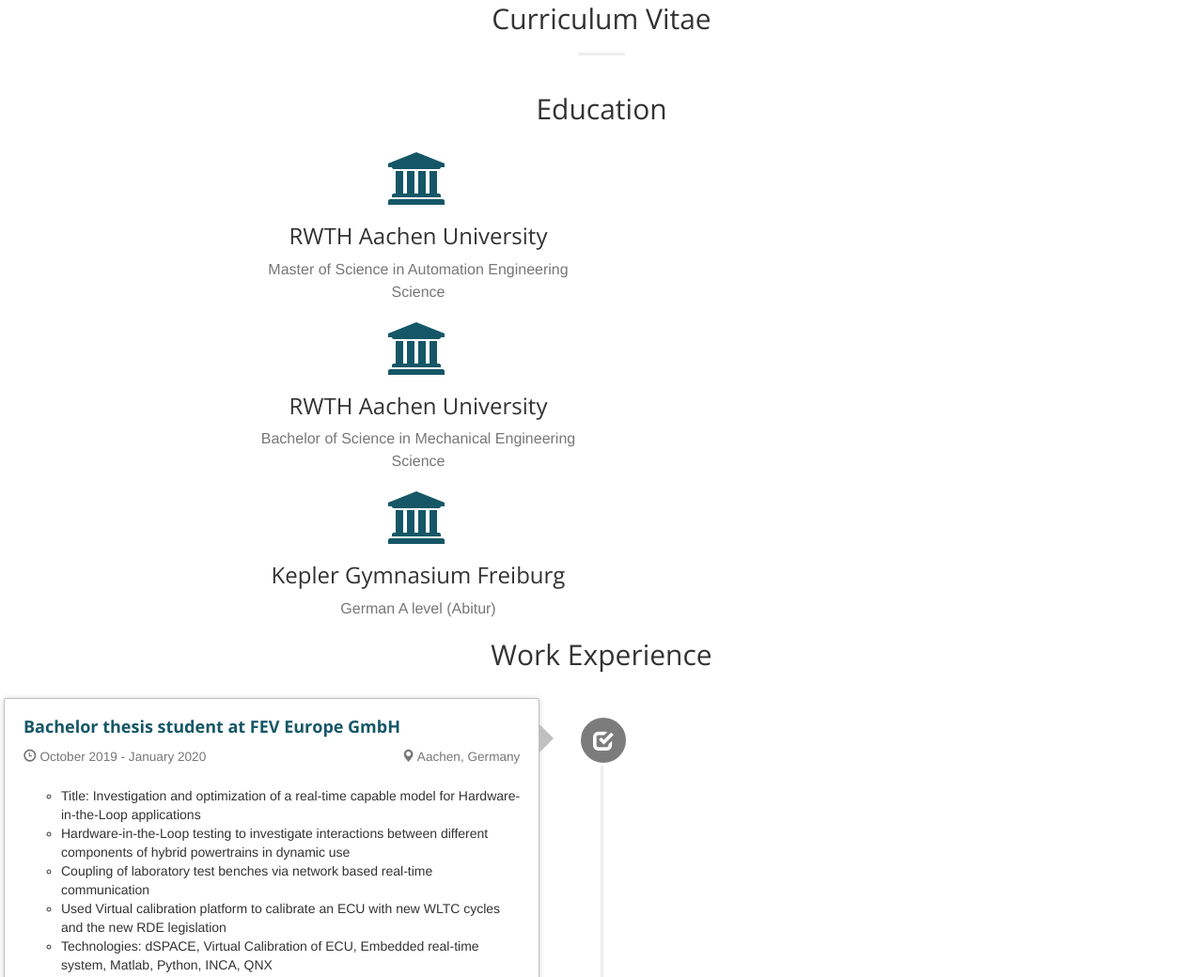
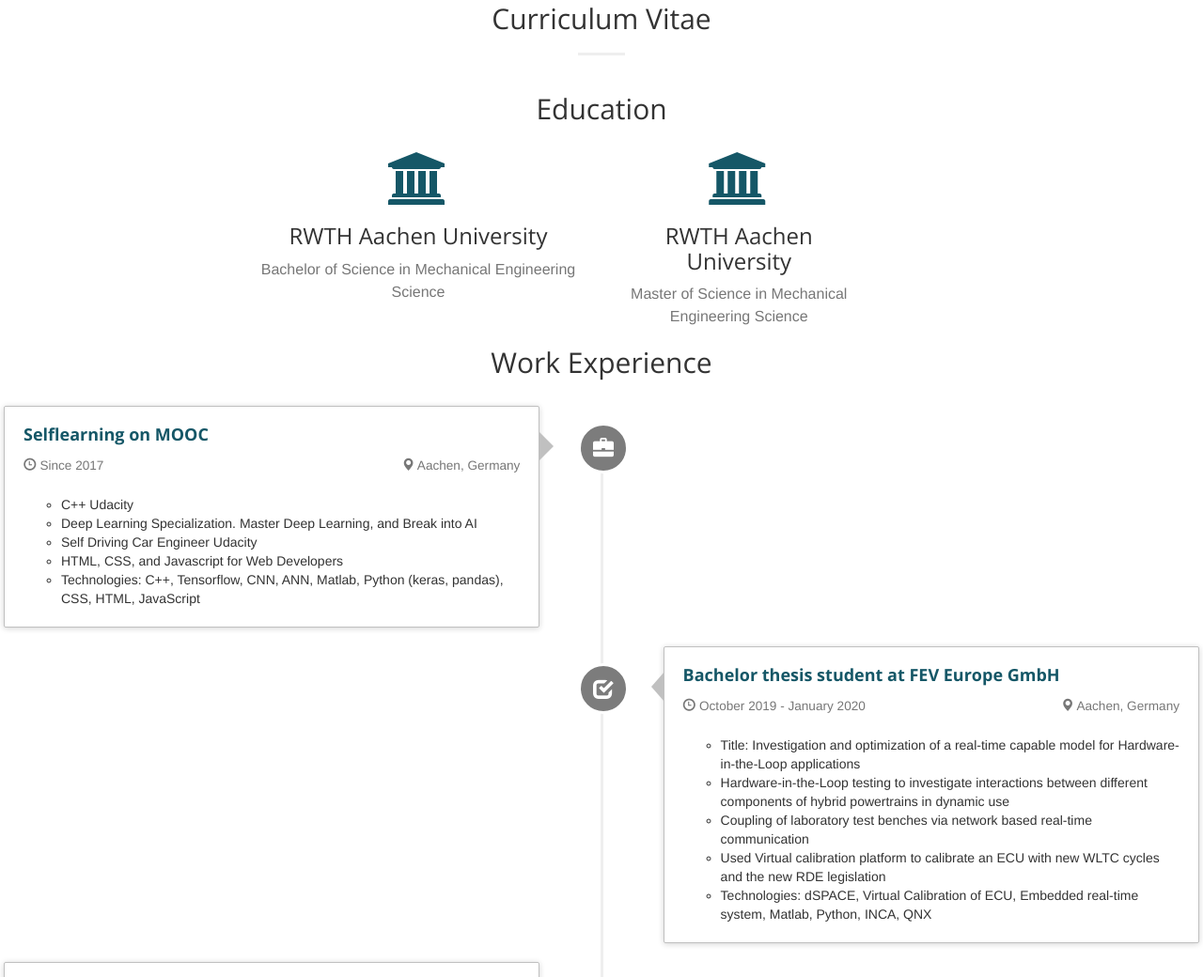
Before and after one commit to IsaacTitan/SiHaoShen.github.io, a plain HTML site: page index.html in a window 1280 px wide. Shown: the part 2060-3100 px from the top of the page at 94% size. Drawn offline with nearby package versions, Linux system fonts and the light colour scheme.

Commit message:
Update
Update

```diff
--- a/index.html
+++ b/index.html
@@ -221,20 +221,17 @@
                     <div class="service-box">
                         <i class="fa fa-4x fa-university wow bounceIn text-primary"></i>
                         <h3>RWTH Aachen University</h3>
-                        <p class="text-muted">Master of Science in Automation Engineering Science</p>
+                        <p class="text-muted">Bachelor of Science in Mechanical Engineering Science</p>
                     </div>
+                </div>
+                <div class="col-lg-3 col-md-6 text-center">
                     <div class="service-box">
                         <i class="fa fa-4x fa-university wow bounceIn text-primary"></i>
                         <h3>RWTH Aachen University</h3>
-                        <p class="text-muted">Bachelor of Science in Mechanical Engineering Science</p>
-                    </div>
-
-                    <div class="service-box">
-                        <i class="fa fa-4x fa-university wow bounceIn text-primary"></i>
-                        <h3>Kepler Gymnasium Freiburg</h3>
-                        <p class="text-muted">German A level (Abitur)</p>
+                        <p class="text-muted">Master of Science in Mechanical Engineering Science</p>
                     </div>
                 </div>
+
             </div>
         </div>
         <div class="container">
@@ -248,7 +245,37 @@
         <div class="row">
             <div class="col-md-12">
                 <ul class="timeline">
-
+                        <li class="timeline-item">
+                                <div class="timeline-badge"><i class="glyphicon glyphicon-briefcase"></i></div>
+                                <div class="timeline-panel">
+                                    <div class="timeline-heading">
+                                        <h4 class="timeline-title">Selflearning on MOOC</h4>
+                                        <div id='textbox'>
+                                            <p class='alignleft'>
+                                                <small class="text-muted">
+                                                    <i class="glyphicon glyphicon-time"></i>
+                                                Since 2017
+                                                </small>
+                                            </p>
+                                            <p class='alignright'>
+                                                <small class="text-muted">
+                                                    <i class="glyphicon glyphicon-map-marker"></i>
+                                                    Aachen, Germany
+                                                </small>
+                                            </p>
+                                        </div>
+                                        <div style="clear: both;"></div>
+                                    </div>
+                                    <div class="timeline-body">
+                                      <ul>
+                                        <li>C++ Udacity</li>
+                                        <li>Deep Learning Specialization. Master Deep Learning, and Break into AI</li>
+                                        <li>Self Driving Car Engineer Udacity</li>
+                                        <li>HTML, CSS, and Javascript for Web Developers</li>
+                                            <li> Technologies: C++, Tensorflow, CNN, ANN, Matlab, Python (keras, pandas), CSS, HTML, JavaScript</li> </ul>
+                                    </div>
+                                </div>
+                            </li>
                   <li class="timeline-item">
                       <div class="timeline-badge"><i class="glyphicon glyphicon-check"></i></div>
                       <div class="timeline-panel">
@@ -346,7 +373,6 @@
                             </div>
                         </div>
                     </li>
-
                     <li class="timeline-item">
                         <div class="timeline-badge"><i class="glyphicon glyphicon-check"></i></div>
                         <div class="timeline-panel">
@@ -379,8 +405,6 @@
                         </div>
                     </li>
 
-
-
                 </ul>
             </div>
         </div>
@@ -389,14 +413,13 @@
 <div class="bgimg-4">
 	<div class="container gallery-container">
 
-        <div class="container">
+                <div class="container">
             <div class="row">
                 <div class="col-lg-12 text-center">
                     <h2>Projects</h2>
                 </div>
             </div>
         </div>
-
 		<div class="tz-gallery">
 			<div class="row">
 				<div class="col-sm-6 col-md-4">
@@ -432,28 +455,19 @@
 						</div>
 					</div>
 				</div>
-				<div class="col-sm-6 col-md-4">
-					<div class="thumbnail wow rollIn">
-						<a class="lightbox" href="img/Web.JPG">
-							<img src="img/Web.JPG" alt="Tunnel">
-						</a>
-						<div class="img_caption">
-							<h3>Website</h3>
-							<p>This website is a verification of my skill set of jQuery, HTML, CSS knowledge.</p>
-						</div>
-					</div>
-                </div>
+
+
                 <div class="col-sm-6 col-md-4">
 					<div class="thumbnail wow rollIn">
-						<a class="lightbox" href="img/Autonomous.jpg">
-							<img src="img/Autonomous.jpg" alt="Tunnel">
+						<a class="lightbox" href="img/Autonomous.JPG">
+							<img src="img/Autonomous.JPG" alt="Tunnel">
 						</a>
 						<div class="img_caption">
 							<h3>Selflearning on Deep Learning, Autonomous Vehicle and Machine Learning</h3>
 							<p>I really enjoyed learning new technologies and the principles behind them. For example what are the challenges of a self-driving car's perception system?</p>
 						</div>
 					</div>
-				</div>
+                </div>
 
 			</div>
 		</div>
```
